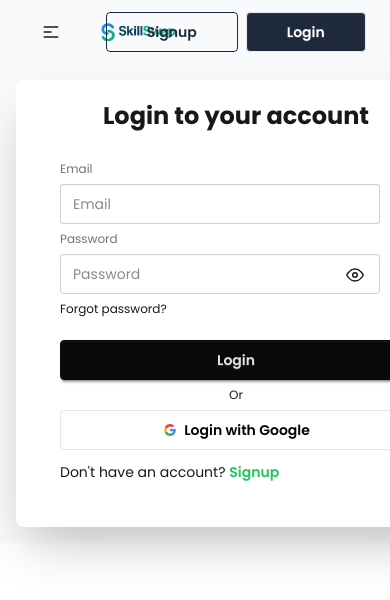
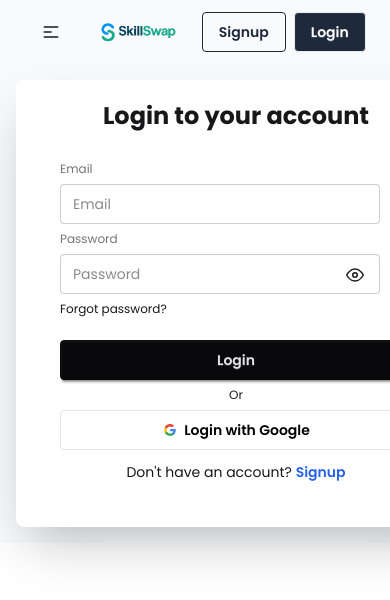
Before and after one commit to 00Shawon/Assignment-9, a React (Vite) app: page /auth/login in a window 390 px wide. Shown: the top 600 px of the page. Built offline with nearby package versions, Linux system fonts and the light colour scheme; no server answers.

Commit message:
login & sign up button and top provider section edited

```diff
--- a/src/Component/Auth/Login.jsx
+++ b/src/Component/Auth/Login.jsx
@@ -112,8 +112,8 @@ const Login = () => {
      Login with Google
      </button>
               </fieldset>
-              <p>
-                Don't have an account? <Link className="font-semibold text-accent hover:underline" to="/auth/signup">Signup</Link>
+              <p className="text-center">
+                Don't have an account? <Link className="font-semibold text-primary hover:underline" to="/auth/signup">Signup</Link>
               </p>
             </form>
           </div>
--- a/src/Component/Auth/Signup.jsx
+++ b/src/Component/Auth/Signup.jsx
@@ -133,8 +133,8 @@ const Signup = () => {
      </button>
               </fieldset>
               {error && <p className="text-red-500">{error}</p>}
-               <p>
-              Already have an account? <Link className="font-semibold text-accent hover:underline" to="/auth/login">Login</Link>
+               <p className="text-center">
+              Already have an account? <Link className="font-semibold text-primary hover:underline" to="/auth/login">Login</Link>
             </p>
             </form>
           </div>
--- a/src/Component/Home/TopProvider.jsx
+++ b/src/Component/Home/TopProvider.jsx
@@ -23,7 +23,7 @@ const TopProvider = () => {
       Culinary Arts
       <div className="rounded-4xl px-2 flex items-center border border-yellow text-[#ff9100]   absolute top-3 right-2"> 4.9  <IoStarSharp /></div>
     </h2>
-    <p>an Italian-born home chef, teaches authentic recipes passed down through generations, making every class a cultural delight.</p>
+    <p>Rohomot is a Bangladeshi-born home chef, teaches traditional recipes passed down through generations, making every class a cultural delight.</p>
     <div className="card-actions justify-end">
       <div className=" rounded-md bg-blue-500 px-2.5 py-0.5 text-white">Rohomot Ali</div>
       <div className="badge badge-outline">Products</div>
@@ -41,9 +41,9 @@ const TopProvider = () => {
      Photography
       <div className="rounded-4xl px-2 flex items-center border border-yellow text-[#ff9100]  absolute top-3 right-2"> 4.9  <IoStarSharp /></div>
     </h2>
-    <p>an Italian-born home chef, teaches authentic recipes passed down through generations, making every class a cultural delight.</p>
+    <p>Nayeem is a freelance photographer specializing in nature and portrait photography. He helps students capture the perfect shot with any camera.</p>
     <div className="card-actions justify-end items-center">
-      <div className=" rounded-md bg-blue-500 px-2.5 py-0.5 text-white">Karamot Ali</div>
+      <div className=" rounded-md bg-blue-500 px-2.5 py-0.5 text-white">Nayeem Khan</div>
       <div className="badge badge-outline">View Course</div>
     </div>
   </div>
--- a/src/Component/Navbar.jsx
+++ b/src/Component/Navbar.jsx
@@ -77,16 +77,16 @@ const Navbar = () => {
                 />
 
               </div>
-              <Link onClick={handleLogOut} to="/" className="btn bg-secondary text-base-100 md:px-10 px-5">
+              <Link onClick={handleLogOut} to="/" className="btn bg-secondary text-base-100 md:px-10 px-5 hover">
                 Logout
               </Link>
             </div>
           ) : (
             <div className="flex gap-2">
-              <Link to="/auth/signup" className="btn btn-outline btn-secondary px-10">
+              <Link to="/auth/signup" className="btn btn-outline btn-secondary md:px-10">
                 Signup
               </Link>
-              <Link to="/auth/login" className="btn bg-secondary text-base-100 px-10">
+              <Link to="/auth/login" className="btn bg-secondary text-base-100 md:px-10 hover">
                 Login
               </Link>
             </div>
--- a/src/index.css
+++ b/src/index.css
@@ -22,3 +22,7 @@
 a.active{
   text-decoration: underline;
 }
+
+.hover{
+  @apply hover:bg-base-200 hover:text-secondary hover:border-secondary
+}
```
